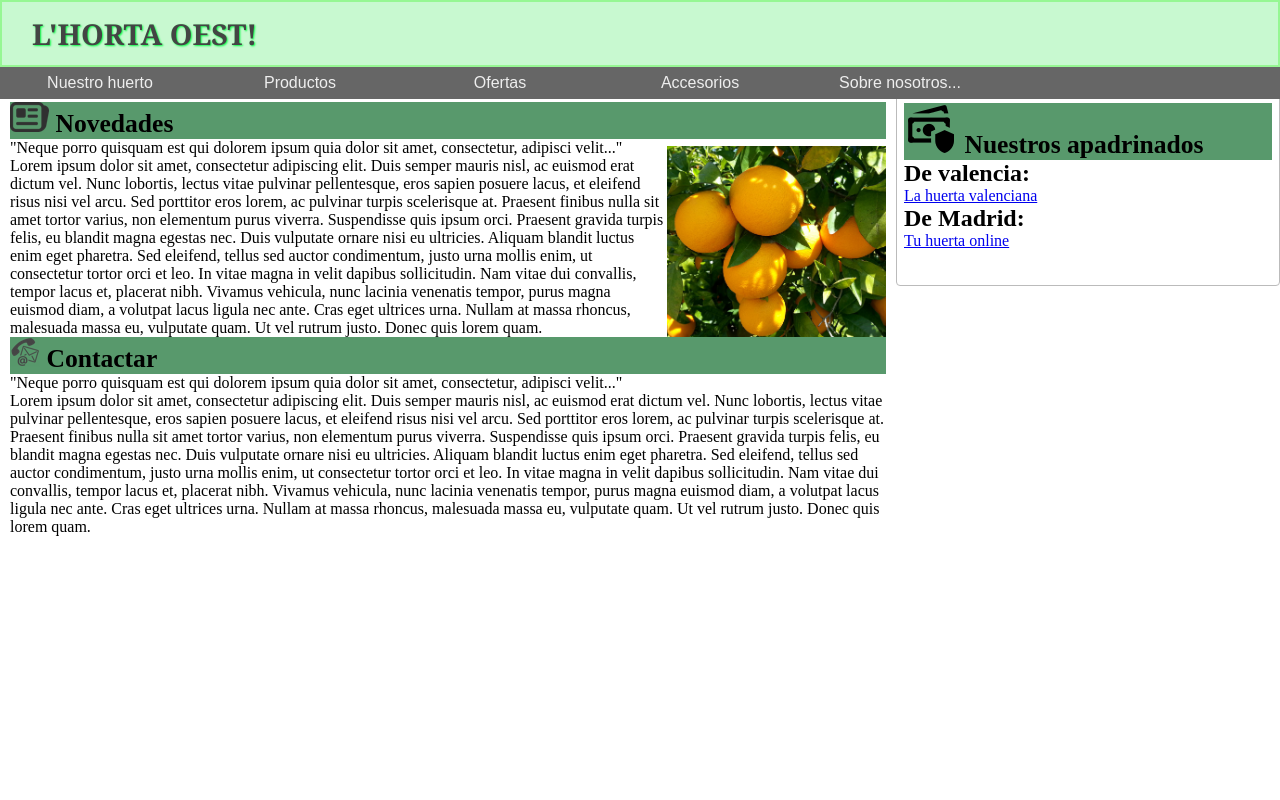
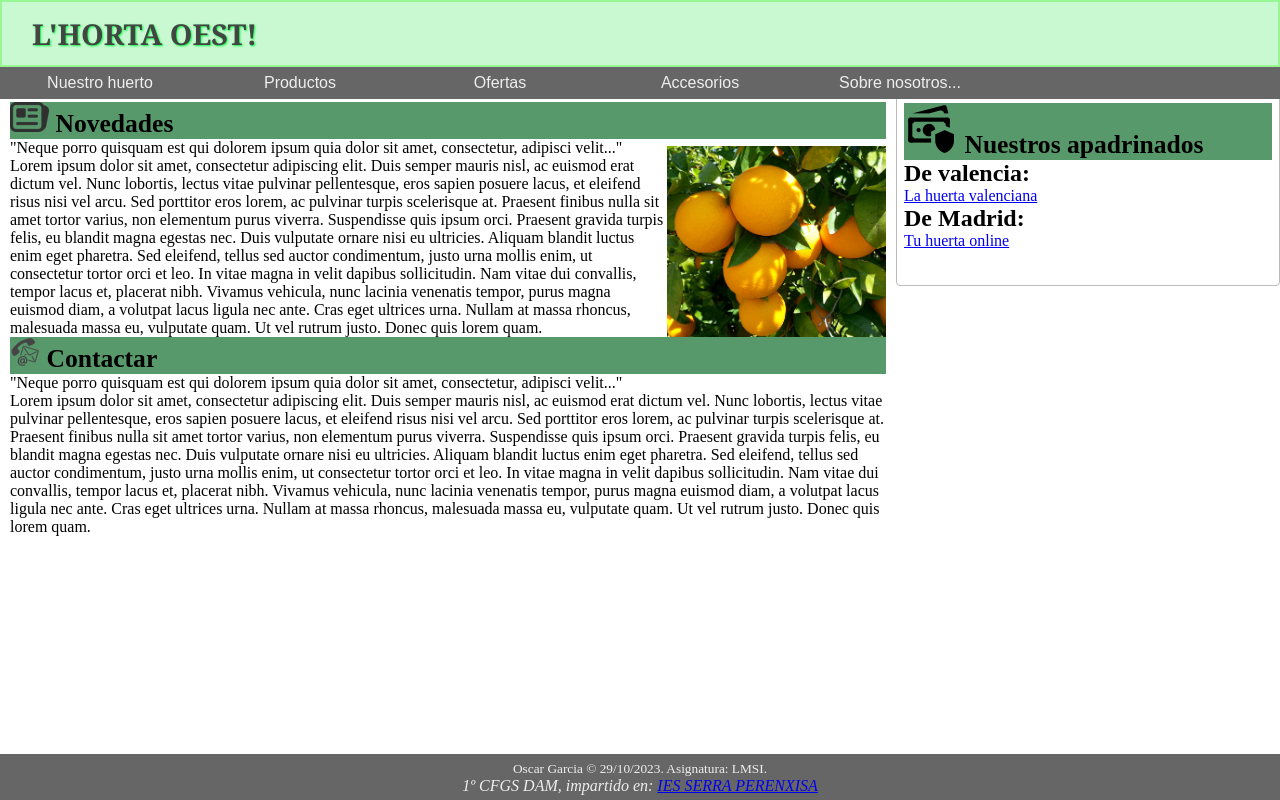
Before and after one commit to oscgaresc/Git_Curse_DE_IES_PERENXISA, a plain HTML site: page index.html in a window 1280 px wide. Drawn offline with Linux system fonts and the light colour scheme.

Commit message:
Añado footer al proyecto, modifico index, pag1, pag2.html y estils.css

```diff
--- a/css/estils.css
+++ b/css/estils.css
@@ -281,3 +281,18 @@ header {
   font-family: Georgia, "Times New Roman", Times, serif;
   border: 2px solid rgb(150, 247, 147);
 }
+
+/*--------------------------------------------*/
+/*--------------- PEU DE PÀGINA --------------*/
+/*--------------------------------------------*/
+/*Tenint en compte les indicacions de l'exercici*/
+footer {
+  color: #eee;
+  background-color: #666;
+  box-sizing: border-box;
+  position: absolute;
+  width: 100%;
+  bottom: 0px;
+  padding: 5px;
+  text-align: center;
+}
--- a/index.html
+++ b/index.html
@@ -112,6 +112,8 @@
   </body>
 
   <footer> <!-- peu de la pàgina -->
-
-</footer>
+    <small>Oscar Garcia © 29/10/2023. Asignatura: LMSI.</small>
+    <!-- Encara que _blank es per defecte l'afegisc per si vull canviar el tag -->
+    <address>1º CFGS DAM, impartido en: <a href="https://portal.edu.gva.es/iesserraperenxisa/" target="_blank"> IES SERRA PERENXISA</a></address>
+  </footer>
 </html>
```
Also changed, not shown: pag1.html (+4 -2 lines), pag2.html (+4 -2 lines).
